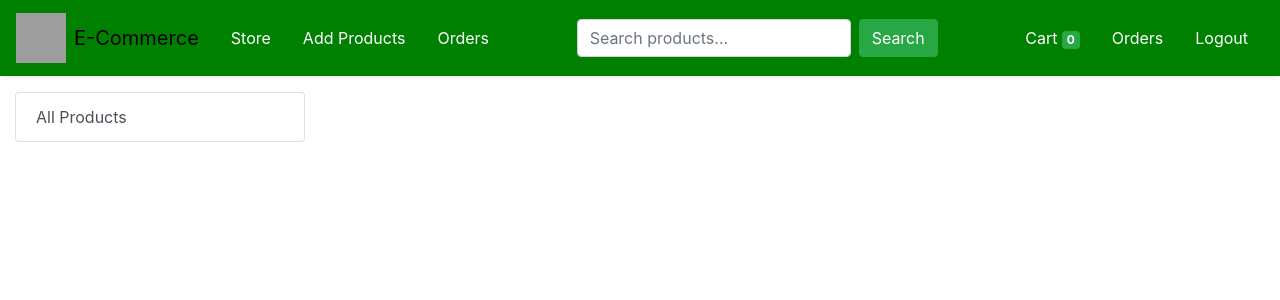
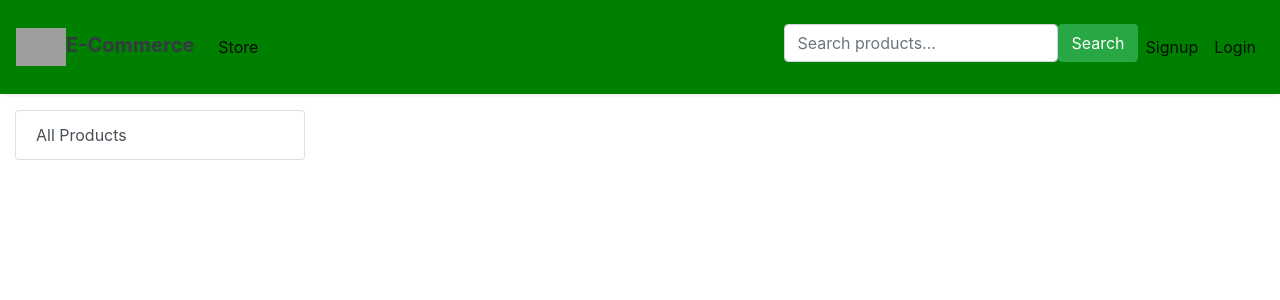
Before and after one commit to vandanaranasara/Eshop-main, a Django app: page /store/ in a window 1280 px wide. Shown: the top 300 px of the page. Run offline with Django 3.2, Linux system fonts and the light colour scheme; data that the repository does not hold is empty; parts of the project's set-up code (start-up, migrations or seed data) failed here and were passed over; some libraries are stand-ins or nearby versions; grey boxes are pictures that could not be loaded.

Commit message:
updated ui

```diff
--- a/store/templates/base.html
+++ b/store/templates/base.html
@@ -2,6 +2,7 @@
 <html lang="en">
 
 <head>
+  <!-- Required meta tags -->
   <meta charset="utf-8">
   <meta name="viewport" content="width=device-width, initial-scale=1, shrink-to-fit=no">
 
@@ -12,104 +13,121 @@
   <title>E-commerce Website</title>
 
   <style>
-    .navbar {
+  .navbar{
       background-color: green;
     }
-
     .one-edge-shadow {
               box-shadow: 0 8px 2px -5px rgb(246, 245, 245);
 }
-
-    .display-8 {
+.display-8{
   font-weight: 200;
   font-size: 30px;
+  font-colour: $teal-200;
+}
+.navbar-brand {
+  color: black;
+  font-weight: bold;
 }
 
-    .text-logo {
-      color: black !important;
-    }
-
-    /* Make all navbar content inline and centered vertically */
-    .navbar-nav,
-    .navbar-brand,
-    .navbar form {
-      display: flex;
-      align-items: center;
-    }
-
-    .navbar form {
-      margin: 0 15px;
-    }
-
-    .navbar-nav li {
-      margin: 0 8px;
-    }
-
-    .navbar img {
-      width: 50px;
-      height: 50px;
-      margin-right: 8px;
-    }
   </style>
 </head>
 
 <body>
-  <!-- Navbar -->
-  <nav class="navbar navbar-expand-lg navbar-light one-edge-shadow sticky-top text-white">
-    <a class="navbar-brand text-dark d-flex align-items-center" href="/">
-      <img src="https://www.freepnglogos.com/uploads/shopping-cart-png/shopping-cart-svg-png-icon-download-28.png" alt="Logo">
-      <span class="text-logo">E-Commerce</span>
-    </a>
+  <!-- navbar -->
 
+<nav class="one-edge-shadow navbar navbar-light sticky-top navbar navbar-expand-lg text-white">
+    {% if request.session.user_type != 'seller' %}
+    <a class="navbar-brand ms-3 text-dark " href="/">
+    {% endif %}
+
+    <link rel="stylesheet" href="https://use.fontawesome.com/releases/v5.7.0/css/all.css" integrity="sha384-lZN37f5QGtY3VHgisS14W3ExzMWZxybE1SJSEsQp9S+oqd12jhcu+A56Ebc1zFSJ" crossorigin="anonymous">
+
+    <img src="https://www.freepnglogos.com/uploads/shopping-cart-png/shopping-cart-svg-png-icon-download-28.png" style="width:50px;height:50px,color:text-light;">E-Commerce</a>
     <button class="navbar-toggler" type="button" data-toggle="collapse" data-target="#navbarSupportedContent"
       aria-controls="navbarSupportedContent" aria-expanded="false" aria-label="Toggle navigation">
       <span class="navbar-toggler-icon"></span>
     </button>
 
-    <div class="collapse navbar-collapse d-flex justify-content-between" id="navbarSupportedContent">
 
-      <!-- Left nav links -->
-      <ul class="navbar-nav mr-auto d-flex align-items-center">
+    <div class="collapse navbar-collapse" id="navbarSupportedContent">
+        <ul class="navbar-nav mr-auto">
+          {% if request.session.user_type != 'seller' %}
             <li class="nav-item active">
-          <a class="nav-link text-white" href="{% url 'store' %}">Store</a>
+              <a class="nav-link" href="{% url 'store' %}">Store <span class="sr-only">(current)</span></a>
             </li>
+          {% endif %}
+
+        {% if request.session.user_type == 'seller' %}
+
+          <li class="nav-item active ">
+            <a class="nav-link" href="{% url 'add_product' %}">Add products<span class="sr-only">(current)</span></a>
+          </li>
+          <li class="nav-item active ">
+            <a class="nav-link" href="{% url 'manage_orders' %}">Orders<span class="sr-only">(current)</span></a>
+          </li>
+        {% endif %}
+
+
+
+      </ul>
+
+      <!-- search bar -->
+        <div class="d-flex justify-content-center mb-4 mt-3" >
+          <form method="GET" action="/" class="d-flex w-1">
+            <input
+              type="text"
+              name="search"
+              class="form-control me-2 flex grow-1"
+              placeholder="Search products..."
+              value="{{ request.GET.search }}">
+            <button class="btn btn-success" type="submit">Search</button>
+          </form>
+        </div>
+
+      <ul class=" navbar-nav my-2 my-lg-0">
+        {% if request.session.user_type == 'buyer' %}
+          <li class="nav-item active">
+            <a class="nav-link" href="{% url 'cart' %}">Cart
+              <span class="badge badge-success">{{request.session.cart.keys|length}}</span>
+              <span class="sr-only">(current)</span></a>
+          </li>
+        {% endif %}
+
+
+        {% if request.session.customer %}
+
+          {% if request.session.user_type != 'seller' %}
+
+            <li class="nav-item active ">
+              <a class="nav-link" href="{% url 'orders' %}">Orders<span class="sr-only">(current)</span></a>
+            </li>
+          {% endif %}
+        <li class="nav-item active ">
+          <a class="nav-link" href="{% url 'logout' %}">Logout<span class="sr-only">(current)</span></a>
+        </li>
+        {% else %}
 
         <li class="nav-item active">
-          <a class="nav-link text-white" href="{% url 'add_product' %}">Add Products</a>
+          <a class="nav-link" href="{% url 'signup' %}">Signup<span class="sr-only">(current)</span></a>
         </li>
         <li class="nav-item active">
-          <a class="nav-link text-white" href="{% url 'manage_orders' %}">Orders</a>
+          <a class="nav-link" href="{% url 'login' %}">Login<span class="sr-only">(current)</span></a>
         </li>
+        {% endif %}
+
+
       </ul>
 
-      <!-- Search bar -->
-      <form method="GET" action="/" class="form-inline my-2 my-lg-0">
-        <input class="form-control mr-sm-2" type="search" name="search" placeholder="Search products..."
-          value="{{ request.GET.search }}">
-        <button class="btn btn-success my-2 my-sm-0" type="submit">Search</button>
-      </form>
-
-      <!-- Right nav links -->
-      <ul class="navbar-nav ml-auto d-flex align-items-center">
-        <li class="nav-item">
-          <a class="nav-link text-white" href="{% url 'cart' %}">
-            Cart <span class="badge badge-success">{{ request.session.cart.keys|length }}</span>
-          </a>
-        </li>
-        <li class="nav-item">
-          <a class="nav-link text-white" href="{% url 'orders' %}">Orders</a>
-        </li>
-        <li class="nav-item">
-          <a class="nav-link text-white" href="{% url 'logout' %}">Logout</a>
-        </li>
-      </ul>
 
     </div>
+
   </nav>
-
+  <!---->
   {% block content %}{% endblock %}
 
-  <!-- jQuery and Bootstrap JS -->
+
+</body>
+<!-- jQuery and Bootstrap JS (for modal functionality) -->
 <script src="https://code.jquery.com/jquery-3.2.1.slim.min.js"
         integrity="sha384-KJ3o2DKtIkvYIK3UENzmM7KCkRr/rE9/Qpg6aAZGJwFDMVNA/GpGFF93hXpG5KkN"
         crossorigin="anonymous"></script>
@@ -121,5 +139,6 @@
 <script src="https://maxcdn.bootstrapcdn.com/bootstrap/4.0.0/js/bootstrap.min.js"
         integrity="sha384-JZR6Spejh4U02d8jOt6vLEHfe/JQGiRRSQQxSfFWpi1MquVdAyjUar5+76PVCmYl"
         crossorigin="anonymous"></script>
-</body>
+
+
 </html>
```
Lines whose indentation alone changed are shown as unchanged.
